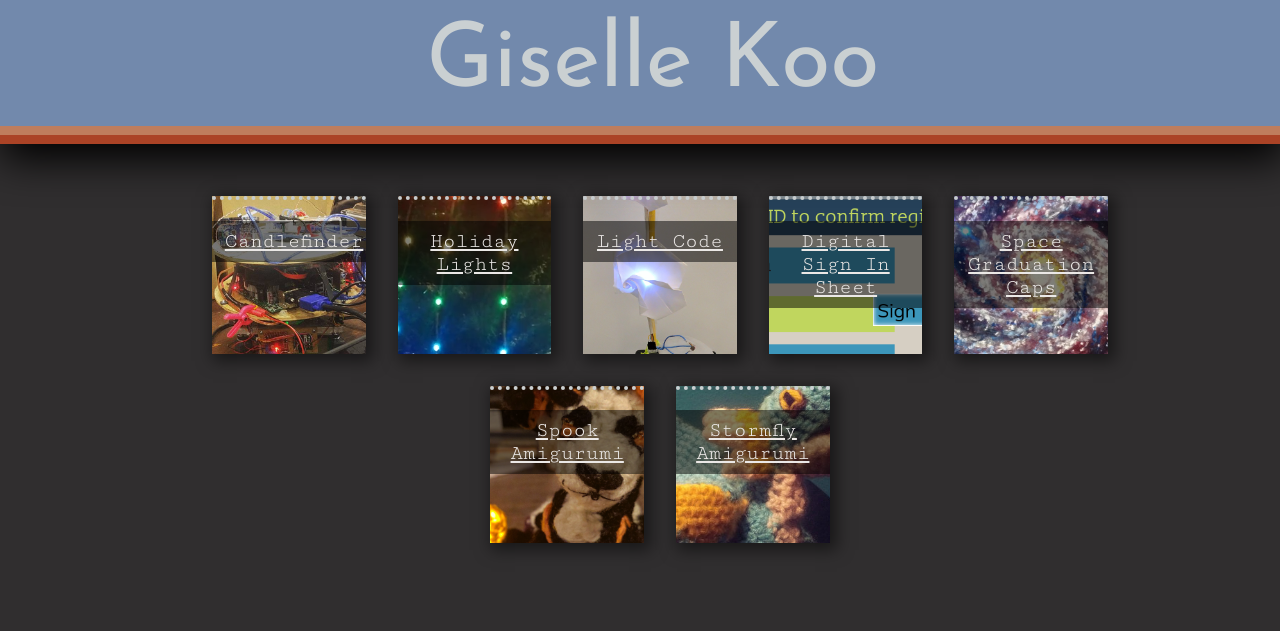
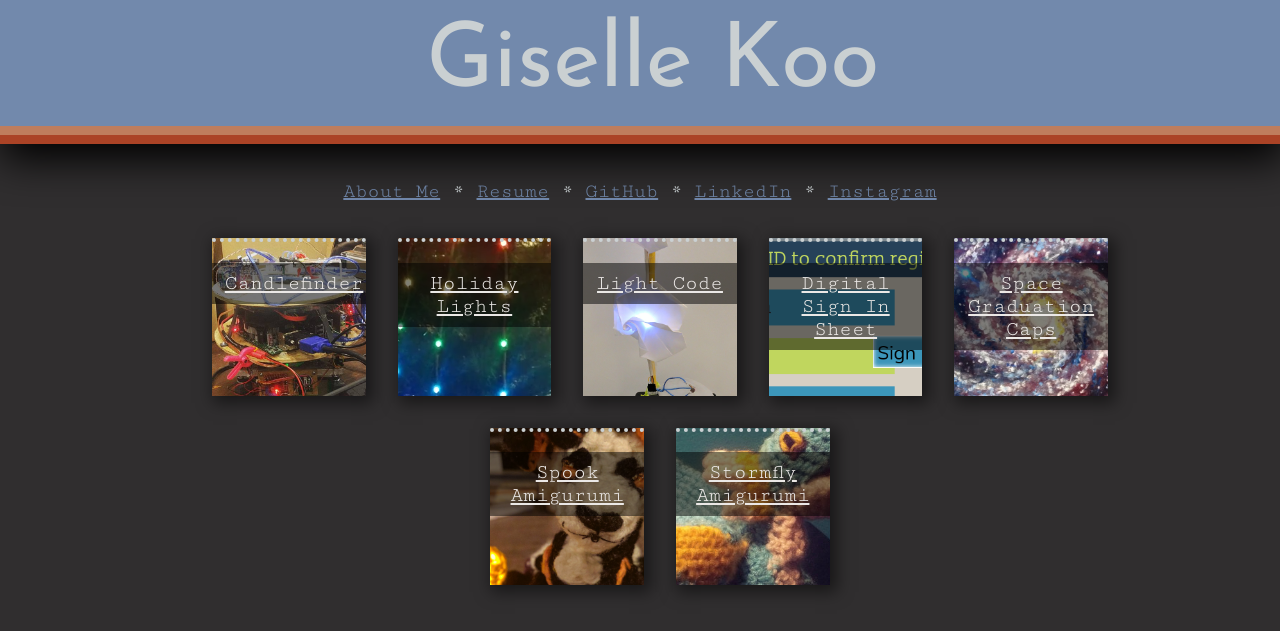
Before and after one commit to gisellegk/gisellegk.github.io, a Jekyll site: the page built from index.md, in a window 1280 px wide. Shown: the top 631 px of the page. Built offline with Jekyll 4.4.1, drawn with Linux system fonts in a browser that asks for light colours; nearby versions of some CDN libraries.

Commit message:
add some links

```diff
--- a/_layouts/home.html
+++ b/_layouts/home.html
@@ -3,8 +3,11 @@
 {% include head.html %}
 <body>
   {% include header.html %}
-  {% if site.projects.size > 0 %}
   <div id="content">
+    <div id="links">
+    {{ content }}
+    </div>
+    {% if site.projects.size > 0 %}
     <ul id="project-container" class="gray-dotted">
       {% for project in site.projects %}
         <li class="project" style="background-image:url({{ site.url }}/assets/thumb/{{project.project}}.png)">
--- a/assets/css/main.css
+++ b/assets/css/main.css
@@ -12,6 +12,10 @@ body {
 #content {
   margin-top: 20vh;
   padding: 0 10vw;
+}
+
+#content #links {
+  text-align: center;
 }
 
 a {
--- a/index.md
+++ b/index.md
@@ -3,3 +3,4 @@ title: Home
 layout: home
 published: true
 ---
+[About Me]({{site.url}}/about) * [Resume]({{site.url}}/about#resume) * [GitHub](https://github.com/gisellegk) * [LinkedIn](https://www.linkedin.com/in/giselle-koo) * [Instagram](https://instagram.com/gisellegk8/)
```
Also changed, not shown: about/index.md (added, +14 -0 lines), 1 other file.
